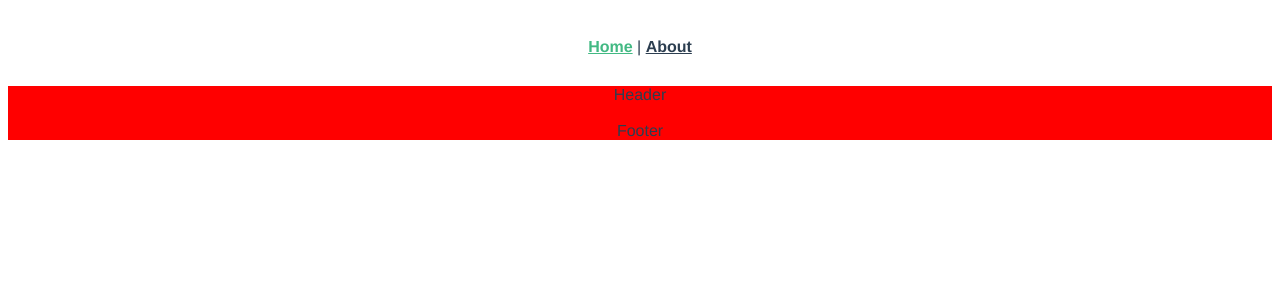
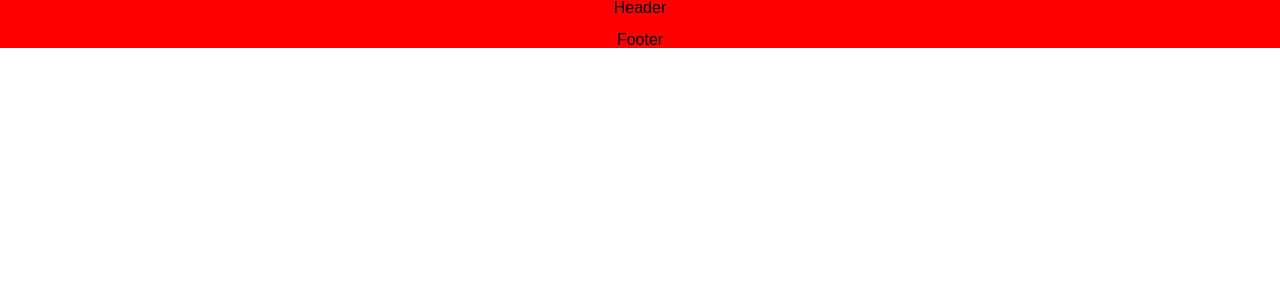
Before and after one commit to StevenACZ/tkambio-challenge, a Vue app: page / in a window 1280 px wide. Shown: the top 300 px of the page. Built offline with nearby package versions, Linux system fonts and the light colour scheme.

Commit message:
improved

```diff
--- a/src/App.vue
+++ b/src/App.vue
@@ -1,30 +1,22 @@
 <template>
-  <div id="nav">
+  <!-- <div id="nav">
     <router-link to="/">Home</router-link> |
     <router-link to="/about">About</router-link>
-  </div>
-  <router-view/>
+  </div> -->
+  <router-view />
 </template>
 
 <style lang="scss">
+/* @font-face {
+  font-family: 'ArgentumSans';
+  src: local('ArgentumSans'),
+    url(./fonts/ArgentumSans/ArgentumSans-Black.ttf) format('truetype');
+} */
+
 #app {
-  font-family: Avenir, Helvetica, Arial, sans-serif;
+  font-family: Arial, Helvetica, sans-serif;
   -webkit-font-smoothing: antialiased;
   -moz-osx-font-smoothing: grayscale;
   text-align: center;
-  color: #2c3e50;
-}
-
-#nav {
-  padding: 30px;
-
-  a {
-    font-weight: bold;
-    color: #2c3e50;
-
-    &.router-link-exact-active {
-      color: #42b983;
-    }
-  }
 }
 </style>
--- a/src/main.js
+++ b/src/main.js
@@ -1,6 +1,11 @@
-import { createApp } from 'vue'
-import App from './App.vue'
-import router from './router'
-import store from './store'
+import { createApp } from 'vue';
+import App from './App.vue';
+import router from './router';
+import store from './store';
 
-createApp(App).use(store).use(router).mount('#app')
+import '@/design/index.scss';
+
+createApp(App)
+  .use(store)
+  .use(router)
+  .mount('#app');
```
